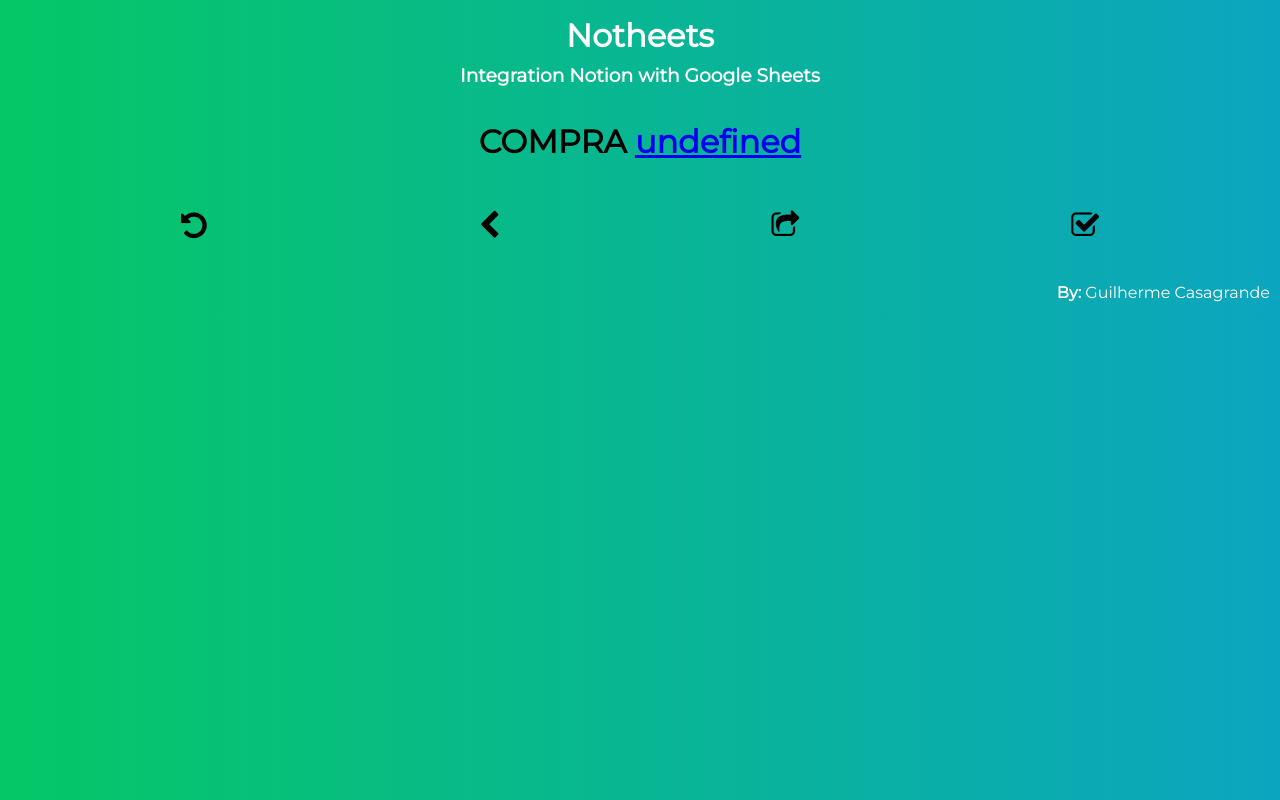
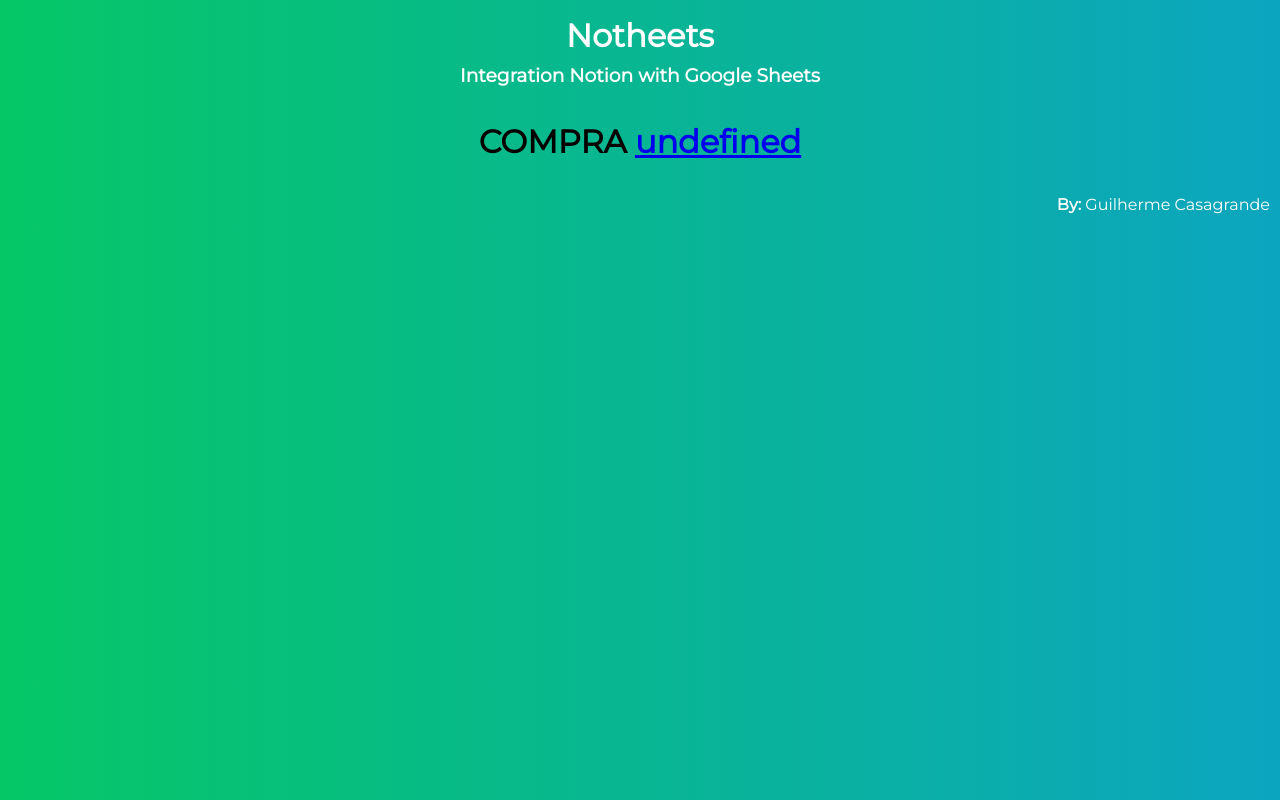
Before and after one commit to GuilhermeMAG/Notheets, a website: page public/cards.html in a window 1280 px wide. Drawn offline with Linux system fonts and the light colour scheme; no server answers.

Commit message:
Update cards.html

```diff
--- a/public/cards.html
+++ b/public/cards.html
@@ -36,16 +36,6 @@
             </div>
             <div id="purshaseEl">
             </div>
-            <div class="controls">
-                <button class="editCardButton" style="font-size:30px" onclick="Atualizar()">
-                    <i class="fa fa-undo"></i></button>
-                <button class="editCardButton" style="font-size:30px" onclick="document.location='../index.html'">
-                    <i class="fa fa-chevron-left"></i></button>
-                <button class="editCardButton" style="font-size:30px" onclick="document.location='../index.html'">
-                    <i class="fa fa-share-square-o"></i></button>
-                <button class="editCardButton" style="font-size:30px" onclick="document.location='../index.html'">
-                    <i class="fa fa-check-square-o"></i></button>
-            </div>
         </div>
     </main>
     <footer>
```
